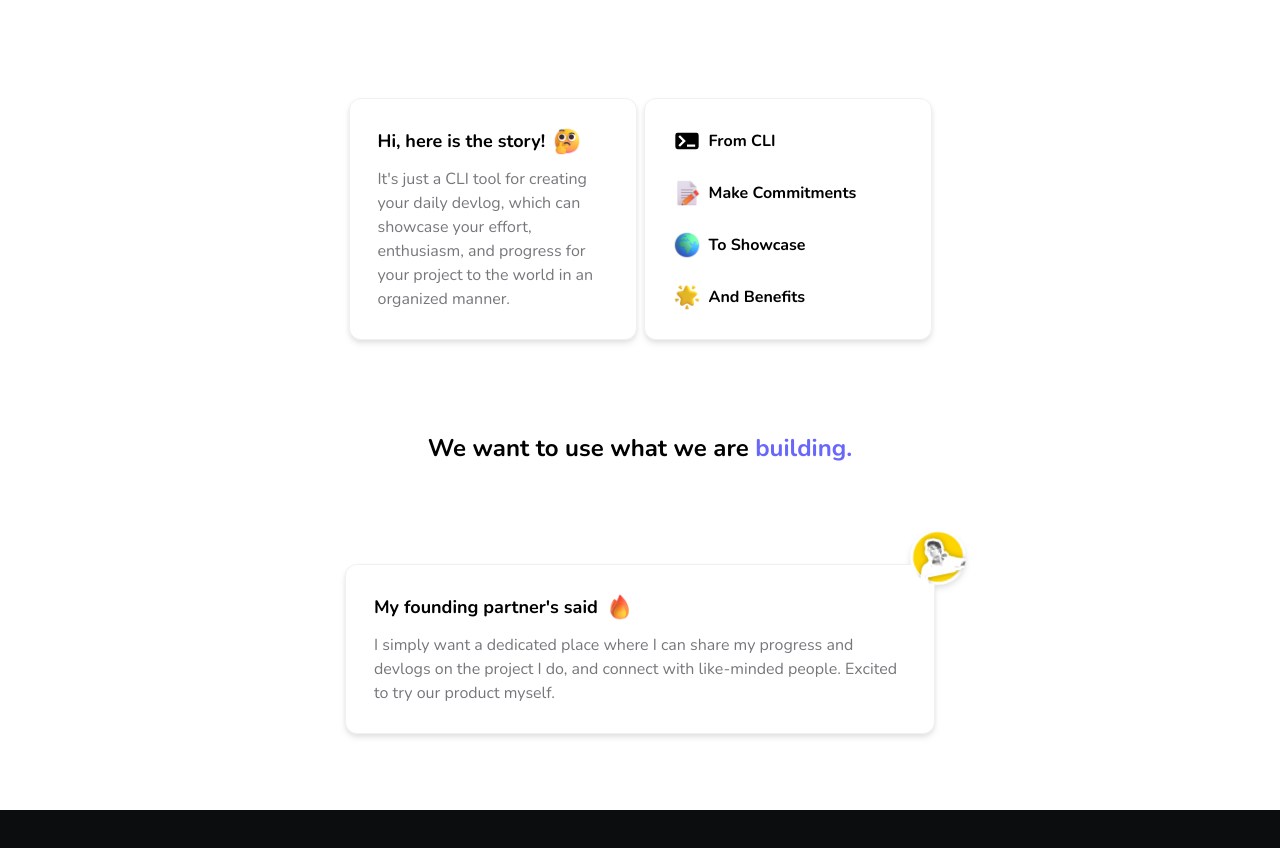
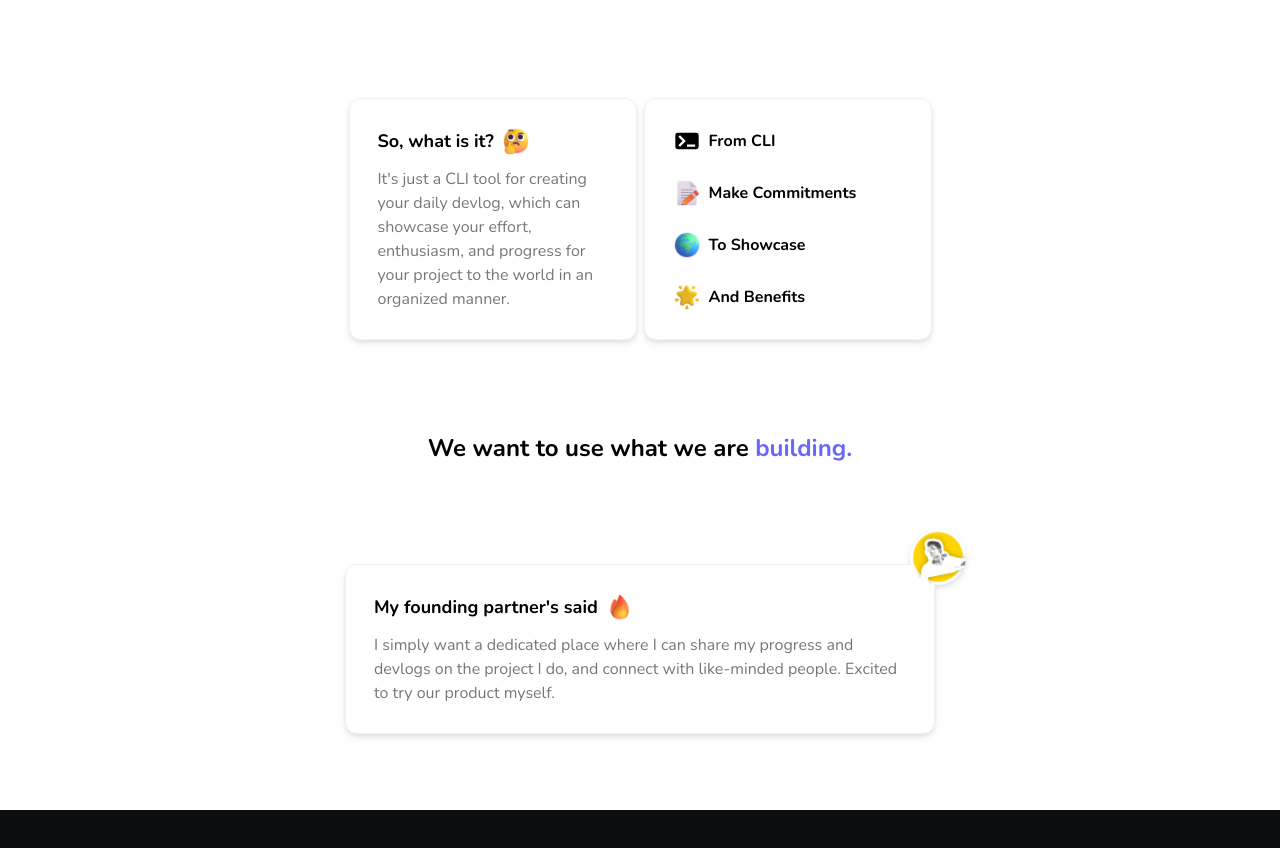
Before and after one commit to IndieJourney/waitlist-page, a Next.js app: page / in a window 1280 px wide. Shown: the part 1260-2108 px from the top of the page. Built offline with nearby package versions, Linux system fonts and the light colour scheme.

Commit message:
refactor | wrong title

```diff
--- a/src/components/story/WhatIsIt.tsx
+++ b/src/components/story/WhatIsIt.tsx
@@ -13,7 +13,7 @@
     return (
         <div className="h-auto w-72 filter drop-shadow-md backdrop-blur-2 translate-y-1 rounded-xl border border-[#F0F0F0] bg-white p-7 mx-auto">
             <div className="flex flex-row space-x-2">
-                <h1 className="font-bold text-lg">Hi, here is the story!</h1>
+                <h1 className="font-bold text-lg">So, what is it?</h1>
                 <div className='relative h-7 w-7'>
                     <Image
                     src="/images/thinking_face_3d.png"
```
